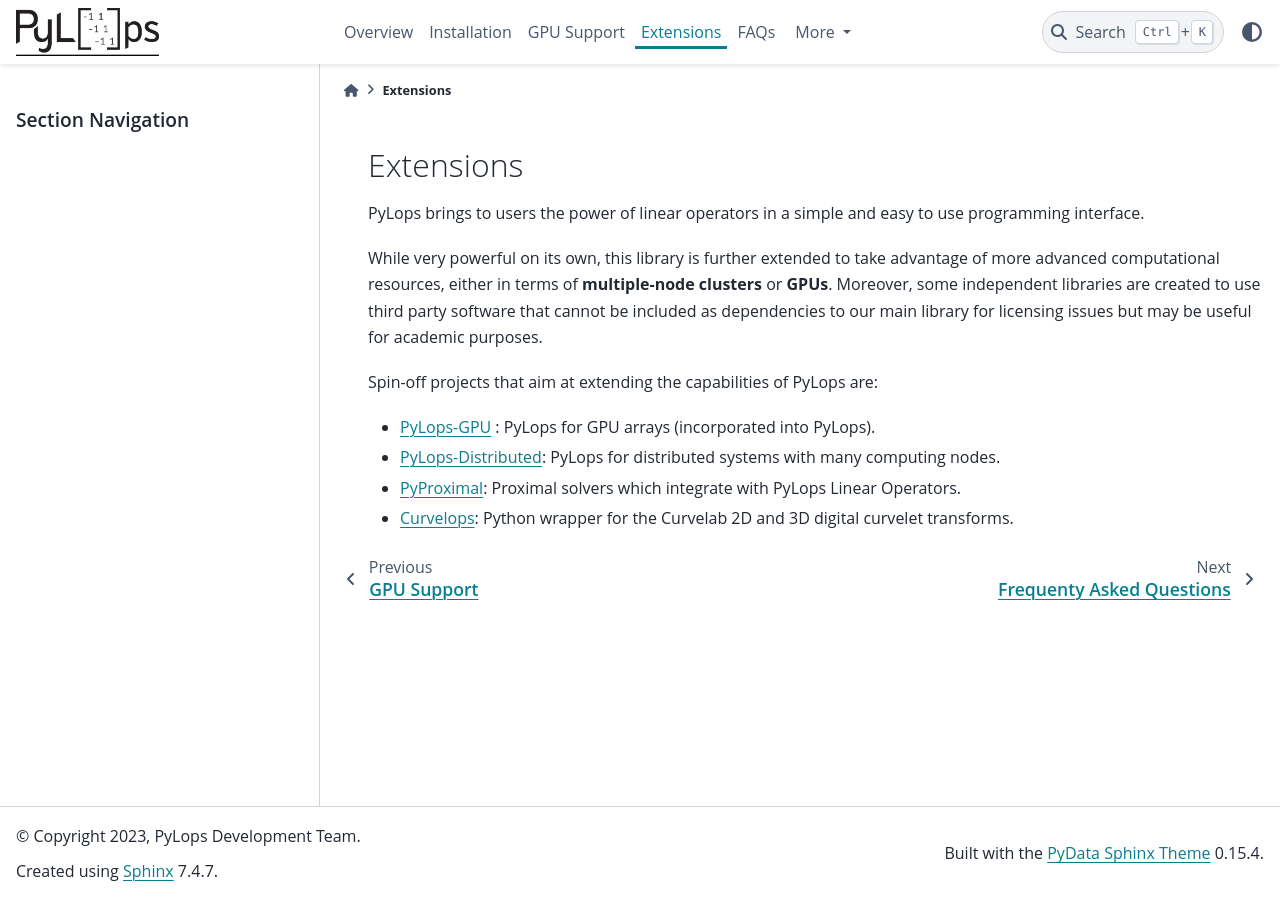
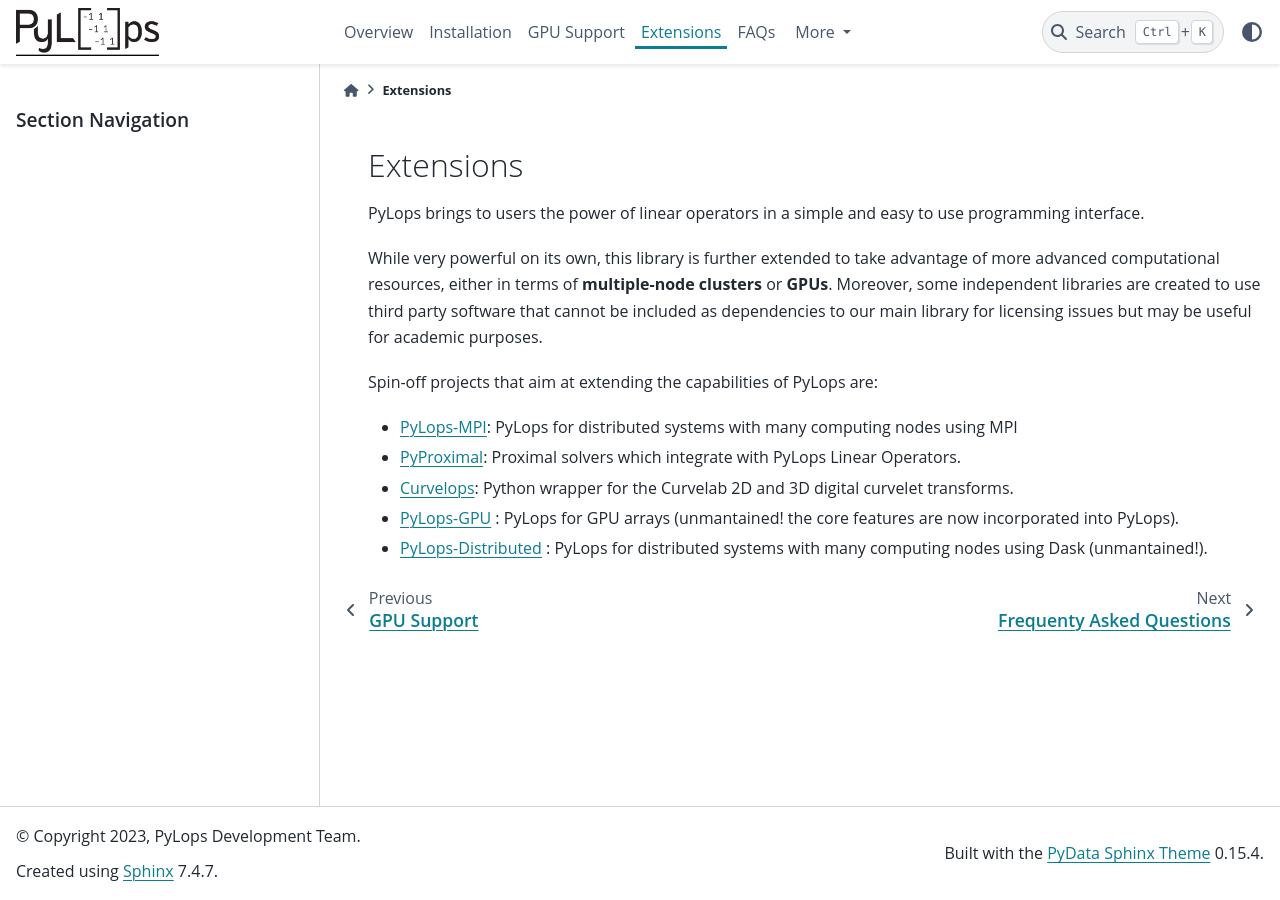
Before and after one commit to PyLops/pylops, a Sphinx documentation site: the page built from docs/source/extensions.rst, in a window 1280 px wide. Built offline with Sphinx 7.4.7 and the PyData theme 0.15.4, drawn with Linux system fonts in a browser that asks for light colours; pages that are not in the unit, such as notebooks, are missing from menus; the version number could not be read and is left out; comment, search, counter and statistics services are not loaded.

Commit message:
doc: added pylops-mpi to extensions page

```diff
--- a/docs/source/extensions.rst
+++ b/docs/source/extensions.rst
@@ -15,7 +15,8 @@
 
 Spin-off projects that aim at extending the capabilities of PyLops are:
 
-* `PyLops-GPU <https://github.com/PyLops/pylops-gpu>`_ : PyLops for GPU arrays (incorporated into PyLops).
-* `PyLops-Distributed <https://github.com/PyLops/pylops-distributed>`_: PyLops for distributed systems with many computing nodes.
+* `PyLops-MPI <https://github.com/PyLops/pylops-mpi>`_: PyLops for distributed systems with many computing nodes using MPI
 * `PyProximal <https://github.com/PyLops/pyproximal>`_: Proximal solvers which integrate with PyLops Linear Operators.
 * `Curvelops <https://github.com/PyLops/curvelops>`_: Python wrapper for the Curvelab 2D and 3D digital curvelet transforms.
+* `PyLops-GPU <https://github.com/PyLops/pylops-gpu>`_ : PyLops for GPU arrays (unmantained! the core features are now incorporated into PyLops).
+* `PyLops-Distributed <https://github.com/PyLops/pylops-distributed>`_ : PyLops for distributed systems with many computing nodes using Dask (unmantained!).
```
